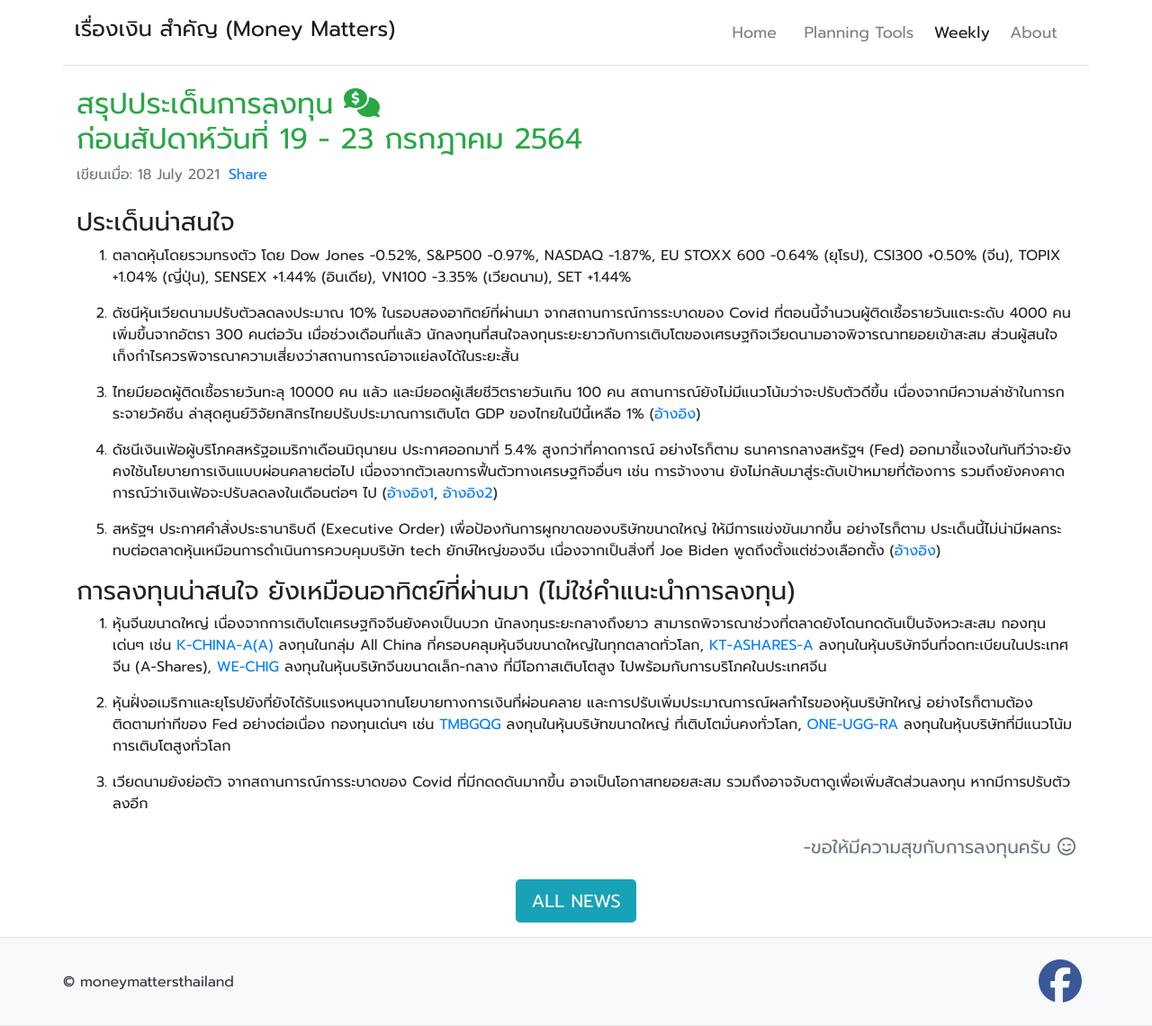
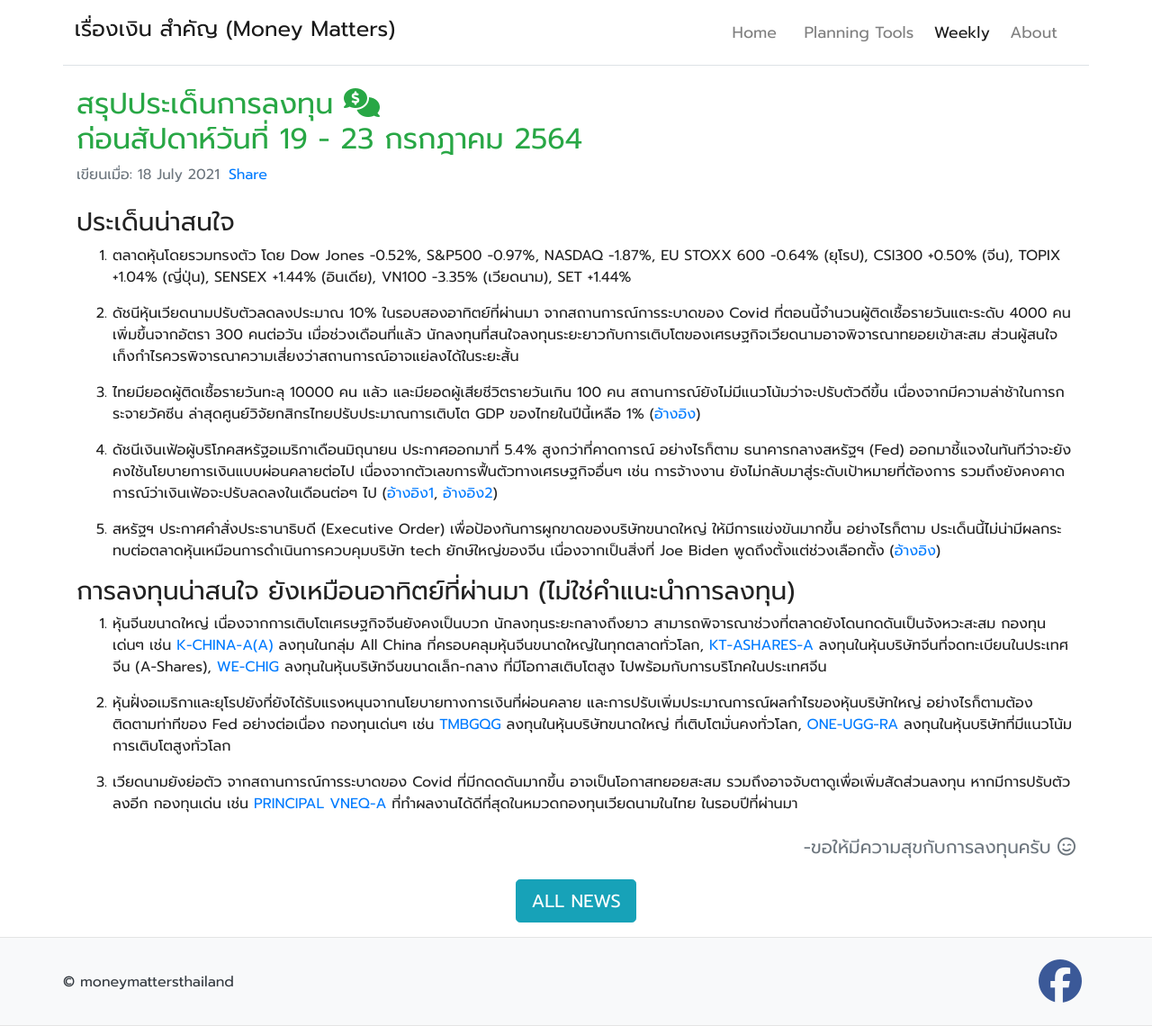
Before and after one commit to moneysart/moneysart.github.io, a Jekyll site: the page built from weekly/_posts/2021-07-18-summary.md, in a window 1280 px wide. Shown: the whole page at 90% size. Built offline with Jekyll 4.4.1, drawn with Linux system fonts in a browser that asks for light colours; nearby versions of some CDN libraries.

Commit message:
add fund for Vietnam

```diff
--- a/weekly/_posts/2021-07-18-summary.md
+++ b/weekly/_posts/2021-07-18-summary.md
@@ -38,3 +38,4 @@ date: 2021-07-18
 [ONE-UGG-RA](https://www.finnomena.com/fund/ONE-UGG-RA) ลงทุนในหุ้นบริษัทที่มีแนวโน้มการเติบโตสูงทั่วโลก
 
 3. เวียดนามยังย่อตัว จากสถานการณ์การระบาดของ Covid ที่มีกดดดันมากขึ้น อาจเป็นโอกาสทยอยสะสม รวมถึงอาจจับตาดูเพื่อเพิ่มสัดส่วนลงทุน หากมีการปรับตัวลงอีก
+กองทุนเด่น เช่น [PRINCIPAL VNEQ-A](https://www.finnomena.com/fund/PRINCIPAL%20VNEQ-A) ที่ทำผลงานได้ดีที่สุดในหมวดกองทุนเวียดนามในไทย ในรอบปีที่ผ่านมา
```
